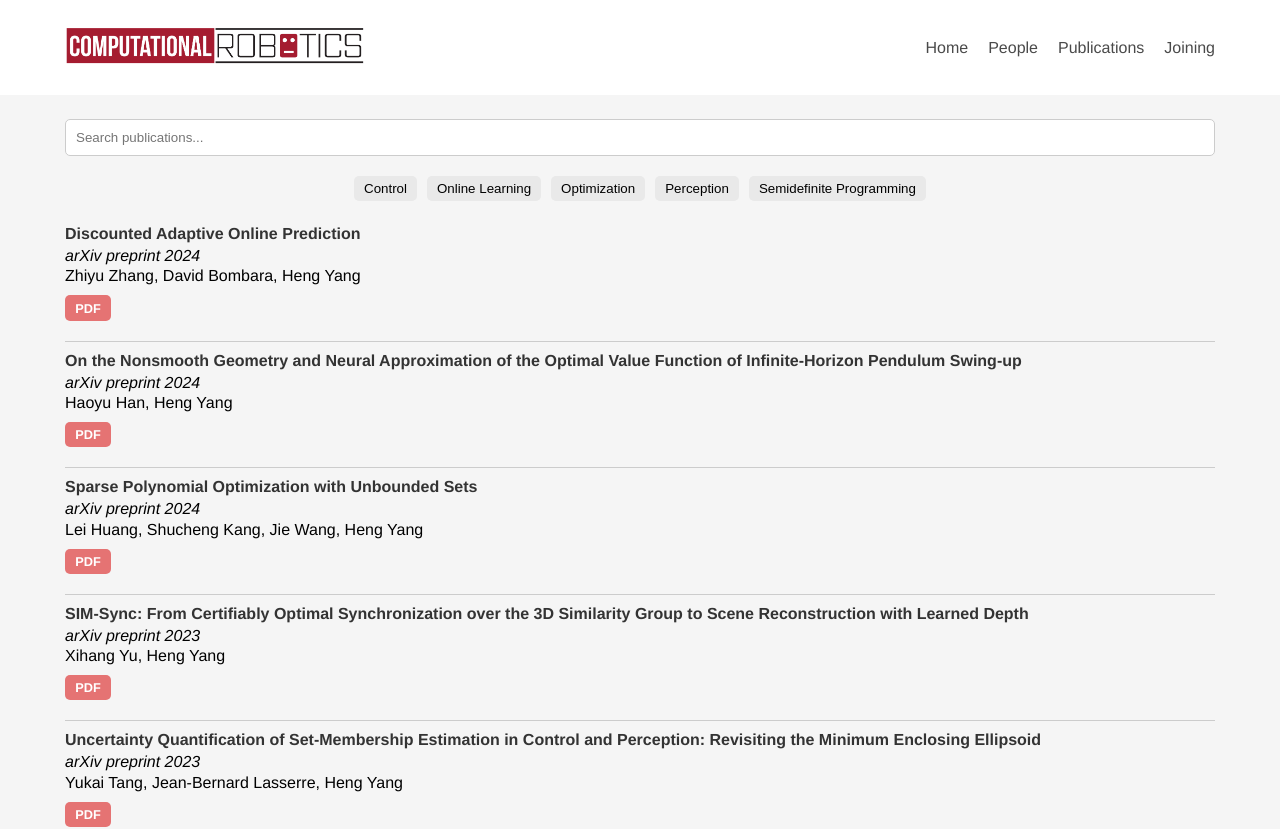
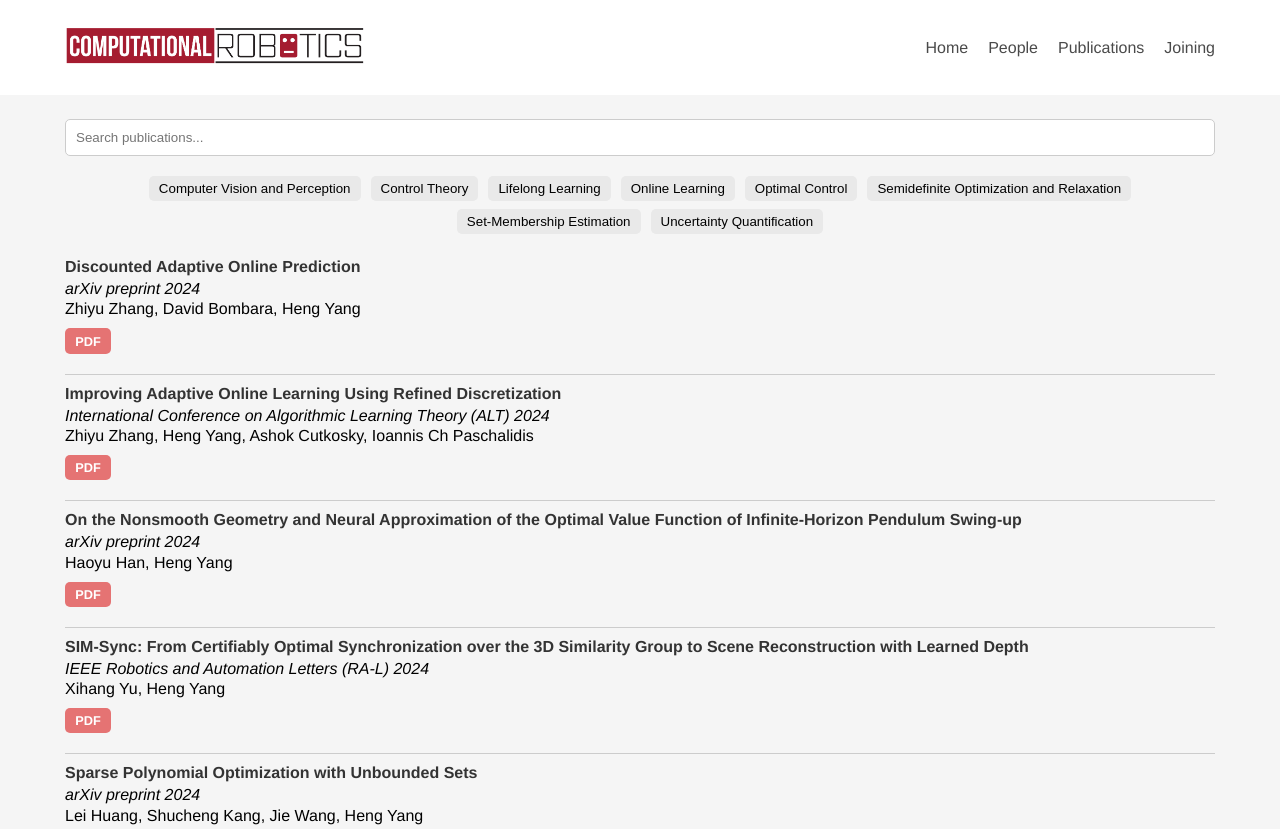
Before and after one commit to ComputationalRobotics/ComputationalRobotics.github.io, a React (Create React App) app: page /publications in a window 1280 px wide. Shown: the top 829 px of the page. Built offline with nearby package versions, Linux system fonts and the light colour scheme.

Commit message:
fix publications

```diff
--- a/src/components/PublicationsPage.js
+++ b/src/components/PublicationsPage.js
@@ -25,11 +25,31 @@ import './PublicationsPage.css';
 
 const allPublications = [
   {
+    id: 8,
+    title: 'Object Pose Estimation with Statistical Guarantees: Conformal Keypoint Detection and Geometric Uncertainty Propagation',
+    journal_year: 'IEEE Conf. on Computer Vision and Pattern Recognition (CVPR) 2023',
+    people: ['Heng Yang', 'Marco Pavone'],
+    tags: ['Uncertainty Quantification', 'Computer Vision and Perception'],
+    pdfLink: 'https://arxiv.org/pdf/2303.12246.pdf',
+    videoLink: 'https://youtu.be/NWUf4hd571E',
+    codeLink: 'https://github.com/ComputationalRobotics/PURSE',
+    year: 2023,
+  },
+  {
+    id: 7,
+    title: 'Improving Adaptive Online Learning Using Refined Discretization',
+    journal_year: 'International Conference on Algorithmic Learning Theory (ALT) 2024',
+    people: ['Zhiyu Zhang', 'Heng Yang', 'Ashok Cutkosky', 'Ioannis Ch Paschalidis'],
+    tags: ['Online Learning'],
+    pdfLink: 'https://arxiv.org/pdf/2309.16044.pdf',
+    year: 2024,
+  },
+  {
     id: 6,
     title: 'Discounted Adaptive Online Prediction',
     journal_year: 'arXiv preprint 2024',
     people: ['Zhiyu Zhang', 'David Bombara', 'Heng Yang'],
-      tags: ['Online Learning'],
+    tags: ['Online Learning', 'Uncertainty Quantification', 'Lifelong Learning'],
     pdfLink: 'https://arxiv.org/pdf/2402.02720.pdf',
     year: 2024,
   },
@@ -38,7 +58,7 @@ const allPublications = [
     title: 'Sparse Polynomial Optimization with Unbounded Sets',
     journal_year: 'arXiv preprint 2024',
     people: ['Lei Huang', 'Shucheng Kang', 'Jie Wang', 'Heng Yang'],
-      tags: ['Optimization'],
+    tags: ['Semidefinite Optimization and Relaxation', 'Optimal Control'],
     pdfLink: 'https://arxiv.org/pdf/2401.15837.pdf',
     year: 2024,
   },
@@ -47,7 +67,7 @@ const allPublications = [
     title: 'On the Nonsmooth Geometry and Neural Approximation of the Optimal Value Function of Infinite-Horizon Pendulum Swing-up',
     journal_year: 'arXiv preprint 2024',
     people: ['Haoyu Han', 'Heng Yang'],
-      tags: ['Control'],
+    tags: ['Optimal Control'],
     pdfLink: 'https://arxiv.org/pdf/2312.17467.pdf',
     year: 2024,
   },
@@ -56,7 +76,7 @@ const allPublications = [
     title: 'Uncertainty Quantification of Set-Membership Estimation in Control and Perception: Revisiting the Minimum Enclosing Ellipsoid',
     journal_year: 'arXiv preprint 2023',
     people: ['Yukai Tang', 'Jean-Bernard Lasserre', 'Heng Yang'],
-      tags: ['Control', 'Perception'],
+    tags: ['Uncertainty Quantification', 'Semidefinite Optimization and Relaxation', 'Computer Vision and Perception', 'Set-Membership Estimation'],
     pdfLink: 'https://arxiv.org/pdf/2311.15962.pdf',
     year: 2023,
     // videoLink not provided for this publication
@@ -66,22 +86,22 @@ const allPublications = [
   {
     id: 2,
     title: 'SIM-Sync: From Certifiably Optimal Synchronization over the 3D Similarity Group to Scene Reconstruction with Learned Depth',
-      journal_year: 'arXiv preprint 2023',
+    journal_year: 'IEEE Robotics and Automation Letters (RA-L) 2024',
     people: ['Xihang Yu', 'Heng Yang'],
-      tags: ['Semidefinite Programming', 'Optimization'],
+    tags: ['Semidefinite Optimization and Relaxation', 'Computer Vision and Perception'],
     pdfLink: 'https://arxiv.org/pdf/2309.05184.pdf',
-      year: 2023,
+    year: 2024
     // highlightLink not provided for this publication
     // others not provided
   },
   {
     id: 1,
     title: 'Verification and Synthesis of Robust Control Barrier Functions: Multilevel Polynomial Optimization and Semidefinite Relaxation',
-      journal_year: 'IEEE Conf. on Decision and Control (CDC) 2023',
+    journal_year: 'IEEE Conference on Decision and Control (CDC) 2023',
     people: ['Shucheng Kang', 'Yuxiao Chen', 'Heng Yang', 'Marco Pavone'],
-      tags: ['Semidefinite Programming', 'Optimization'],
+    tags: ['Semidefinite Optimization and Relaxation', 'Control Theory'],
     pdfLink: 'https://arxiv.org/pdf/2303.10081.pdf',
-      year: 2023,
+    year: 2023
     // highlightLink not provided for this publication
     // others not provided
   },
```
Also changed, not shown: 2 other files (tests, documents, lock files or other folders). Lines whose indentation alone changed are shown as unchanged.
